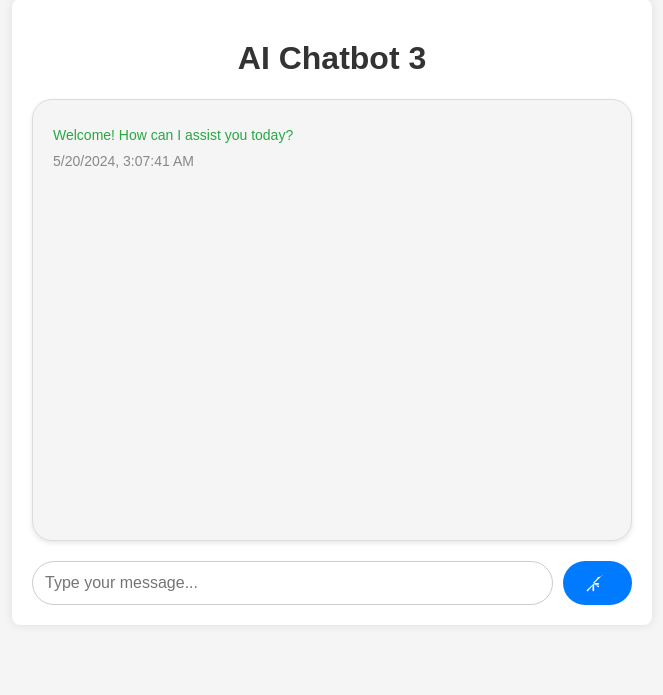
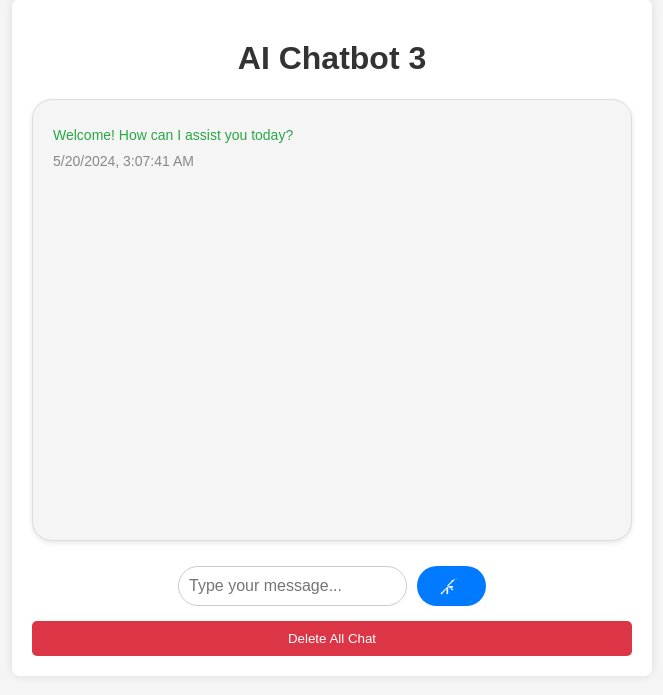
Before and after one commit to shahram8708/AI-Chatbot-3, a Flask app: page / in a window 1280 px wide. Shown: the part 51-746 px from the top of the page, without its empty margins (308-971 px from the left). Run offline with Flask 3, Linux system fonts and the light colour scheme.

Commit message:
Update index.html

```diff
--- a/templates/index.html
+++ b/templates/index.html
@@ -42,6 +42,7 @@
             margin: 5px 0;
             font-size: 14px;
             line-height: 1.5;
+            position: relative;
         }
 
         .user {
@@ -71,9 +72,16 @@
 
         #user_input_form {
             display: flex;
+            flex-direction: column;
             justify-content: center;
             align-items: center;
             margin-top: 20px;
+        }
+
+        #reply_info {
+            margin-bottom: 10px;
+            font-size: 14px;
+            color: #555;
         }
 
         input[type="text"] {
@@ -100,6 +108,51 @@
         button[type="submit"] svg {
             margin-right: 5px;
         }
+
+        .dots {
+            cursor: pointer;
+            display: inline-block;
+            padding: 0 10px;
+            color: black;
+            font-size: 20px;
+        }
+
+
+        .options {
+            display: none;
+            position: absolute;
+            right: 0;
+            background-color: #fff;
+            border: 1px solid #ccc;
+            border-radius: 5px;
+            z-index: 1;
+        }
+
+        .options button {
+            border: none;
+            background: none;
+            padding: 10px;
+            cursor: pointer;
+            width: 100%;
+            text-align: left;
+        }
+
+        .options button:hover {
+            background-color: #f0f0f0;
+        }
+
+        .delete-chat {
+            margin-top: 10px;
+            padding: 10px 20px;
+            background-color: #dc3545;
+            color: #fff;
+            border: none;
+            border-radius: 5px;
+            cursor: pointer;
+            display: block;
+            width: 100%;
+            text-align: center;
+        }
     </style>
 </head>
 
@@ -108,15 +161,23 @@
         <h1 style="text-align: center; color: #333;">AI Chatbot 3</h1>
         <div class="chatbox" id="chatbox"></div>
         <form id="user_input_form" action="/chat" method="post">
-            <input type="text" id="user_input" name="user_input" autocomplete="off" placeholder="Type your message...">
-            <button type="submit">
+            <div id="reply_info" style="display: none;"></div>
+            <input type="hidden" id="reply_input" name="reply_input">
+            <div style="display: flex; align-items: center; justify-content: space-between; padding: 5px;">
+                <input type="text" id="user_input" name="user_input" autocomplete="off"
+                    placeholder="Type your message..."
+                    style="flex-grow: 1; margin-right: 10px; padding: 10px; border-radius: 20px; border: 1px solid #ccc;">
+                <button type="submit"
+                    style="background-color: #007bff; color: white; border: none; padding: 10px 20px; border-radius: 20px; cursor: pointer;">
                     <svg xmlns="http://www.w3.org/2000/svg" viewBox="0 0 24 24" width="24" height="20">
                         <path fill="currentColor"
                             d="M21.707 3.293a1 1 0 0 0-1.414 0L2.293 20.293a1 1 0 0 0 1.414 1.414L9 15.414V21a1 1 0 0 0 2 0v-8.586l4.293 4.293a1 1 0 1 0 1.414-1.414L10.414 14H16a1 1 0 0 0 0-2h-6.586l5.293-5.293a1 1 0 0 0 0-1.414z">
                         </path>
                     </svg>
                 </button>
+            </div>
         </form>
+        <button class="delete-chat" onclick="clearChat()">Delete All Chat</button>
     </div>
     <script>
         document.addEventListener("DOMContentLoaded", function () {
@@ -128,24 +189,35 @@
             }
 
             document.getElementById("chatbox").scrollTop = document.getElementById("chatbox").scrollHeight;
+
+            document.querySelectorAll('.dots').forEach(dot => {
+                dot.addEventListener('click', function () {
+                    this.nextElementSibling.style.display = 'block';
+                });
+            });
         });
 
         document.getElementById("user_input_form").onsubmit = function (event) {
             event.preventDefault();
             var user_input = document.getElementById("user_input").value;
+            var reply_input = document.getElementById("reply_input").value;
             var currentTime = new Date().toLocaleString();
             var chatbox = document.getElementById("chatbox");
 
-            chatbox.innerHTML += "<p class='user'>You: " + user_input + "</p><p class='timestamps'>" + currentTime + "</p>";
+            var combined_input = reply_input ? reply_input + " " + user_input : user_input;
+
+            chatbox.innerHTML += "<p class='user'>You: " + user_input + "<span class='dots'>...</span><span class='options'><button onclick='replyMessage(this)'>Reply</button><button onclick='deleteMessage(this)'>Delete</button></span></p><p class='timestamps'>" + currentTime + "</p>";
 
             document.getElementById("user_input").value = "";
+            document.getElementById("reply_input").value = "";
+            document.getElementById("reply_info").style.display = "none";
 
             localStorage.setItem("chatHistory", chatbox.innerHTML);
 
             fetch("/chat", {
                 method: "POST",
                 body: new URLSearchParams({
-                    "user_input": user_input
+                    "user_input": combined_input
                 }),
                 headers: {
                     "Content-Type": "application/x-www-form-urlencoded"
@@ -154,13 +226,45 @@
                 .then(response => response.text())
                 .then(data => {
                     var botTime = new Date().toLocaleString();
-                    chatbox.innerHTML += "<p class='bot'>Chatbot: " + data + "</p><p class='timestamp'>" + botTime + "</p>";
+                    chatbox.innerHTML += "<p class='bot'>Chatbot: " + data + "<span class='dots'>...</span><span class='options'><button onclick='deleteMessage(this)'>Delete</button></span></p><p class='timestamp'>" + botTime + "</p>";
 
                     chatbox.scrollTop = chatbox.scrollHeight;
 
                     localStorage.setItem("chatHistory", chatbox.innerHTML);
+
+                    document.querySelectorAll('.dots').forEach(dot => {
+                        dot.addEventListener('click', function () {
+                            var optionsMenu = this.nextElementSibling;
+                            if (optionsMenu.style.display === 'block') {
+                                optionsMenu.style.display = 'none';
+                            } else {
+                                optionsMenu.style.display = 'block';
+                            }
+                        });
+                    });
+
                 });
         };
+
+        function replyMessage(element) {
+            var message = element.parentElement.parentElement.textContent.replace('You: ', '').replace('...', '').replace('ReplyDelete', '').trim();
+            document.getElementById('reply_input').value = message;
+            document.getElementById('reply_info').textContent = "Replying to: " + message;
+            document.getElementById('reply_info').style.display = "block";
+            element.parentElement.style.display = 'none';
+        }
+
+        function deleteMessage(element) {
+            var messageElement = element.parentElement.parentElement;
+            messageElement.nextElementSibling.remove();
+            messageElement.remove();
+            localStorage.setItem("chatHistory", document.getElementById("chatbox").innerHTML);
+        }
+
+        function clearChat() {
+            document.getElementById("chatbox").innerHTML = "<p class='bot'>Welcome! How can I assist you today?</p><p class='timestamp'>" + new Date().toLocaleString() + "</p>";
+            localStorage.removeItem("chatHistory");
+        }
     </script>
 </body>
 
```
Lines whose indentation alone changed are shown as unchanged.
